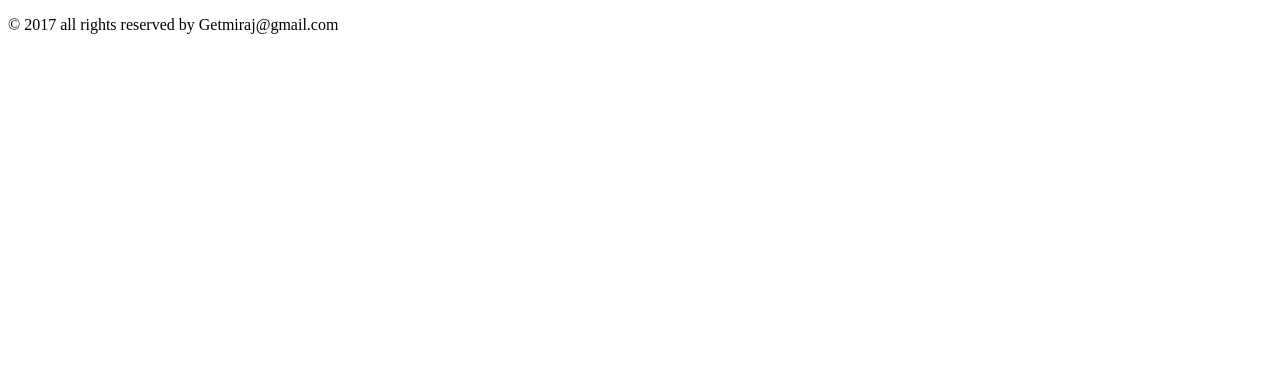
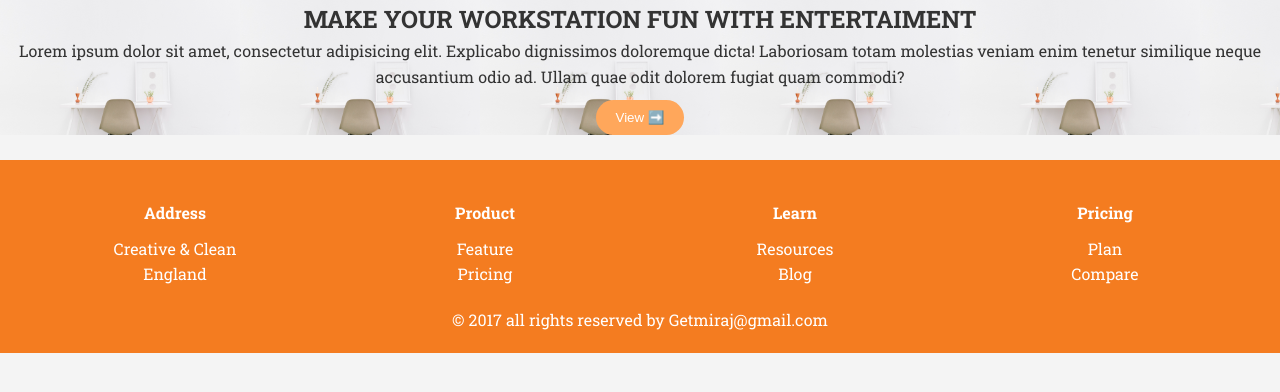
Before and after one commit to Santi0103/trabajo2, a plain HTML site: page index.html in a window 1280 px wide. Drawn offline with Linux system fonts and the light colour scheme.

Commit message:
KM - cambios en la pagina

```diff
--- a/index.html
+++ b/index.html
@@ -3,10 +3,27 @@
 <head>
     <meta charset="UTF-8">
     <meta name="viewport" content="width=device-width, initial-scale=1.0">
+     <link rel="stylesheet" href="styles/index.css">
     <title>Document</title>
 </head>
 <body>
+<main>
+    <section class="banner">
+<h2>MAKE YOUR WORKSTATION FUN WITH ENTERTAIMENT</h2>
+<p>Lorem ipsum dolor sit amet, consectetur adipisicing elit. Explicabo
+    dignissimos doloremque dicta! Laboriosam totam molestias veniam enim
+    tenetur similique neque accusantium odio ad. Ullam quae odit dolorem fugiat
+    quam commodi?</p>
+    <button>View ➡️</button>
+    </section>
+</main><br>
     <footer>
+        <div class="footer-columns">
+      <div><h4>Address</h4><p>Creative & Clean<br>England</p></div>
+      <div><h4>Product</h4><p>Feature<br>Pricing</p></div>
+      <div><h4>Learn</h4><p>Resources<br>Blog</p></div>
+      <div><h4>Pricing</h4><p>Plan<br>Compare</p></div>
+        </div>
         <p>© 2017 all rights reserved by Getmiraj@gmail.com</p>
     </footer>
 </body>
--- a/styles/index.css
+++ b/styles/index.css
@@ -7,41 +7,58 @@
   box-sizing: border-box;
 }
 
-html, body {
-  height: 100%;
-  margin: 0;
-  display: flex;
-  flex-direction: column;
+body {
   font-family: "Roboto Slab", serif;
-}
-
-body {
-  font-family: 'Segoe UI', sans-serif;
   background-color: #F4F4F4;
   color: #333;
   line-height: 1.6;
 }
 
-
-
-
 .banner {
   background: url("../assets/imagenes/imagen1.png");
-  height: 400px;
-  display: flex;
-  flex-direction: column;
-  justify-content: center;
-  align-items: center;
   text-align: center;
-  color: #FFFFFF;
-  padding: 0 20px;
+  padding: auto;
+  background-color: #F4F4F4;
+  background-size: contain;
 }
 
-.footer {
-  background-color: #ffffff;
-  color: rgb(249, 98, 5);
+button {
+  background-color: #ffa75b;
+  color: white;
+  border: none;
+  padding: 10px 20px;
+  margin-top: 10px;
+  cursor: pointer;
+  border-radius: 100px;
+}
+
+footer {
+  background: #f47c20;
+  color: white;
+  padding: 40px 20px 20px;
   text-align: center;
-  padding: 40px 0;
-  font-size: 15px;
+}
 
+.footer-columns {
+  display: flex;
+  flex-wrap: wrap;
+  justify-content: space-around;
+  margin-bottom: 20px;
 }
+
+.footer-columns div {
+  min-width: 150px;
+}
+
+footer h4 {
+  margin-bottom: 10px;
+}
+
+footer p {
+  margin: 0;
+}
+
+footer .copyright {
+  font-size: 0.9em;
+  margin-top: 20px;
+}
```
